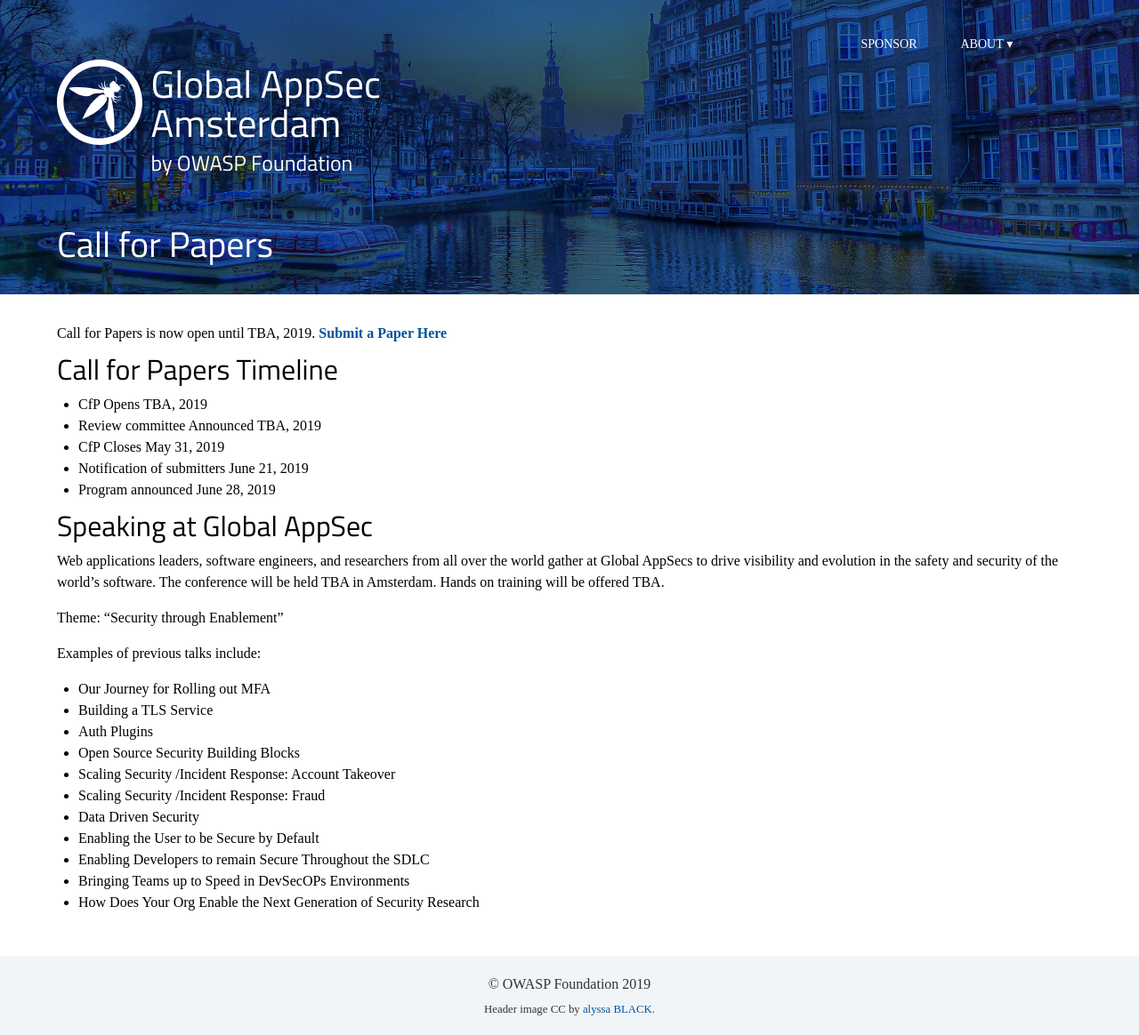
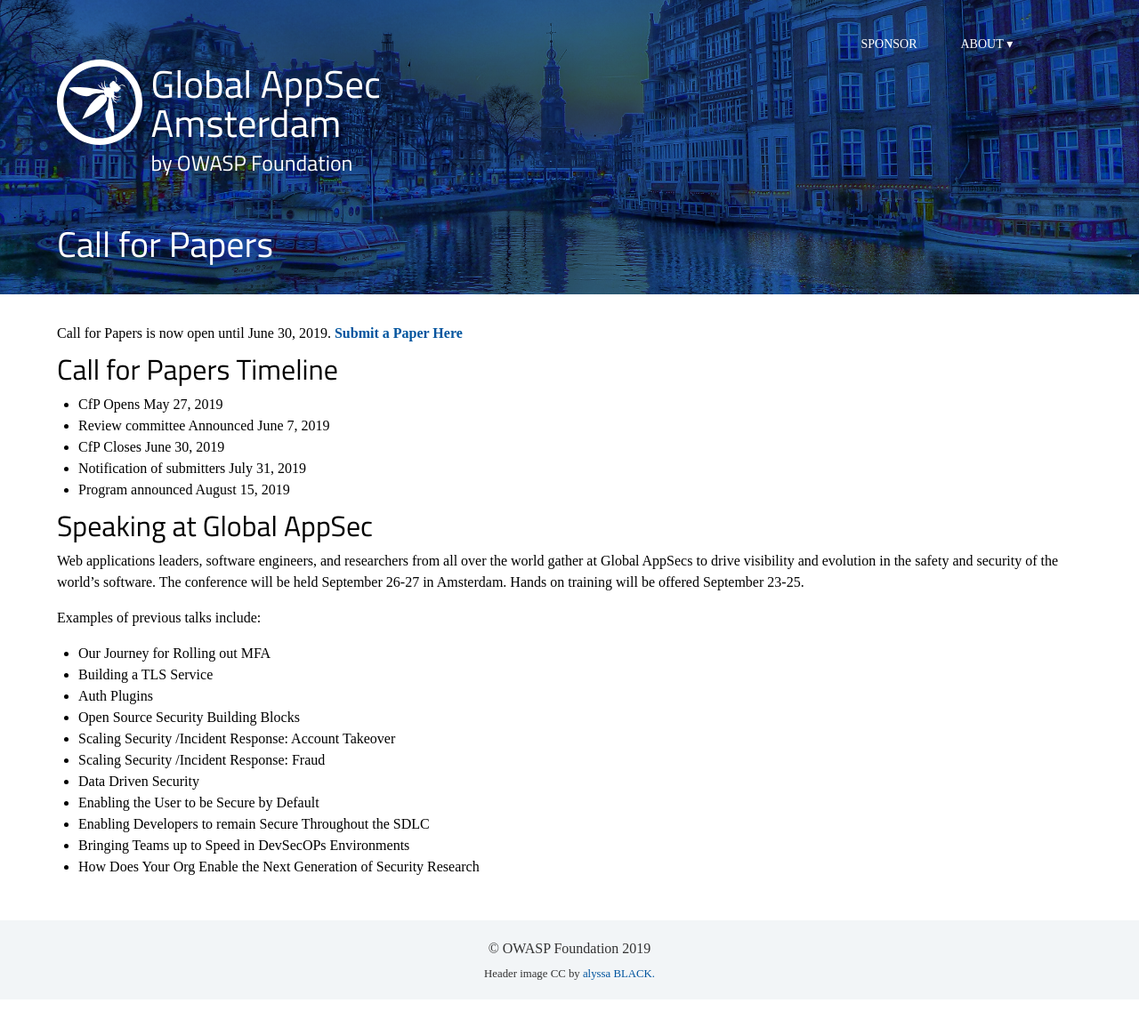
Before and after one commit to OWASP/AppSecAms2019, a Jekyll site: the page built from program/call-for-papers.md, in a window 1280 px wide. Shown: the whole page at 89% size. Built offline with Jekyll 4.4.1, drawn with Linux system fonts in a browser that asks for light colours; some web fonts are replaced; after the commit the page ends 1124 px from its top, so only the background shows below that.

Commit message:
Dates have been set

```diff
--- a/program/call-for-papers.md
+++ b/program/call-for-papers.md
@@ -2,20 +2,18 @@
 title: Call for Papers
 ---
 
-Call for Papers is now open until TBA, 2019. **[Submit a Paper Here](missing)**
+Call for Papers is now open until June 30, 2019. **[Submit a Paper Here](https://owasp.submittable.com/submit/139724/global-appsec-amsterdam-2019-call-for-papers)**
 
 ## Call for Papers Timeline
-* CfP Opens TBA, 2019
-* Review committee Announced TBA, 2019
-* CfP Closes May 31, 2019
-* Notification of submitters June 21, 2019
-* Program announced  June 28, 2019
+* CfP Opens May 27, 2019
+* Review committee Announced June 7, 2019
+* CfP Closes June 30, 2019
+* Notification of submitters July 31, 2019
+* Program announced  August 15, 2019
 
 ## Speaking at Global AppSec
 
-Web applications leaders, software engineers, and researchers from all over the world gather at Global AppSecs to drive visibility and evolution in the safety and security of the world’s software. The conference will be held TBA in Amsterdam. Hands on training will be offered TBA.
-
-Theme:  "Security through Enablement"
+Web applications leaders, software engineers, and researchers from all over the world gather at Global AppSecs to drive visibility and evolution in the safety and security of the world’s software. The conference will be held September 26-27 in Amsterdam. Hands on training will be offered September 23-25.
 
 Examples of previous talks include:
 * Our Journey for Rolling out MFA
```
